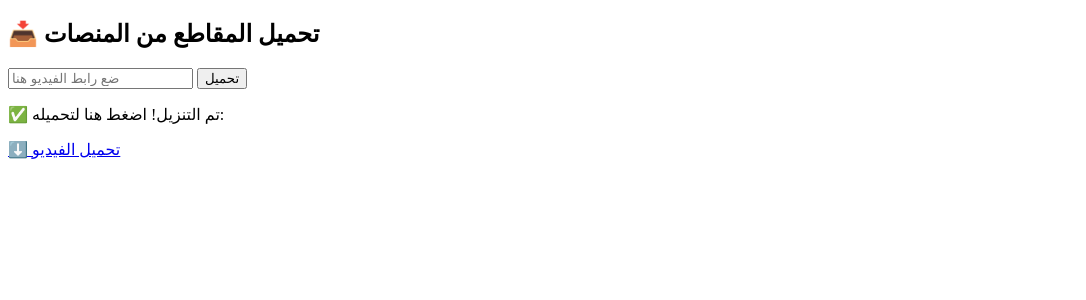
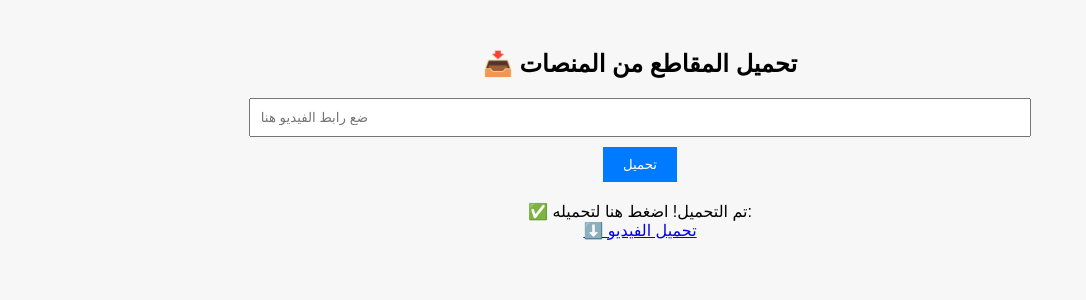
Before and after one commit to AlfredGx12/Gxclip, a Flask app: template templates/index.html in a window 1280 px wide. Shown: the top 300 px of the page, without its empty margins (0-1086 px from the left). Run offline with Flask 3, Linux system fonts and the light colour scheme; the template is opened without the code that fills it: most values are stand-ins (such as "Sample title", 1, 10 or a date in 2020).

Commit message:
Update index.html

```diff
--- a/templates/index.html
+++ b/templates/index.html
@@ -3,21 +3,50 @@
 <head>
     <meta charset="UTF-8">
     <title>Clip Savior</title>
+    <style>
+        body {
+            font-family: sans-serif;
+            text-align: center;
+            margin-top: 50px;
+            background-color: #f7f7f7;
+        }
+        input {
+            padding: 10px;
+            width: 60%;
+            margin-bottom: 10px;
+        }
+        button {
+            padding: 10px 20px;
+            background-color: #007bff;
+            color: white;
+            border: none;
+            cursor: pointer;
+        }
+        .message {
+            margin-top: 20px;
+        }
+    </style>
 </head>
 <body>
     <h2>📥 تحميل المقاطع من المنصات</h2>
     <form method="post">
         <input type="text" name="url" placeholder="ضع رابط الفيديو هنا" required>
+        <br>
         <button type="submit">تحميل</button>
     </form>
 
     {% if error %}
-        <p style="color: red;">خطأ: {{ error }}</p>
+        <div class="message" style="color: red;">
+            ❌ خطأ: {{ error }}
+        </div>
     {% endif %}
 
     {% if download_url %}
-        <p>✅ تم التنزيل! اضغط هنا لتحميله:</p>
-        <a href="{{ download_url }}" download>⬇️ تحميل الفيديو</a>
+        <div class="message">
+            ✅ تم التحميل! اضغط هنا لتحميله:
+            <br>
+            <a href="{{ download_url }}" download>⬇️ تحميل الفيديو</a>
+        </div>
     {% endif %}
 </body>
 </html>
```
